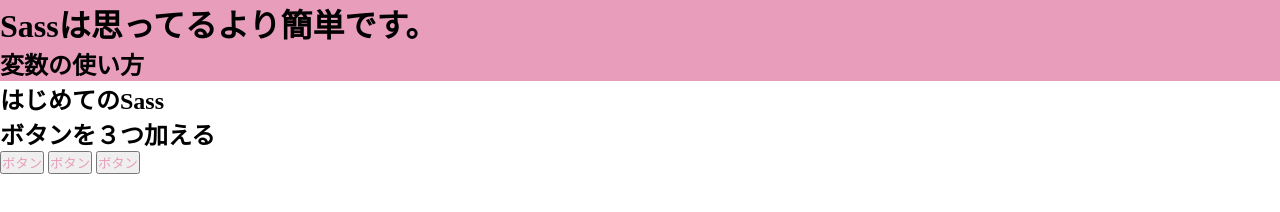
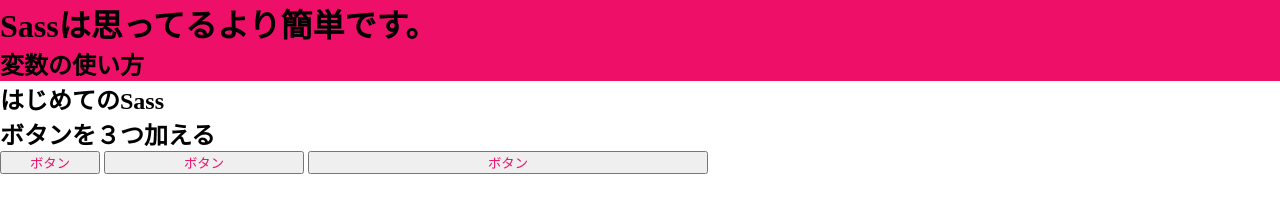
Before and after one commit to else-Fukuzaki/youtube_websitechannel, a website: page index.html in a window 1280 px wide. Drawn offline with Linux system fonts and the light colour scheme.

Commit message:
ボタン３種類追加しました。

```diff
--- a/css/style.scss
+++ b/css/style.scss
@@ -1,4 +1,5 @@
-$main-color: rgb(232, 158, 187);
+$main-color: rgb(238, 15, 104);
+$btn-width: 200px;
 
 *{
   margin: 0;
@@ -12,3 +13,12 @@
 main button {
   color: $main-color;
 }
+.small {
+width: $btn-width / 2;
+}
+.normal {
+width: $btn-width;
+}
+.large {
+  width: $btn-width * 2;
+}
```
Also changed, not shown: css/style.css, 1 other file.
